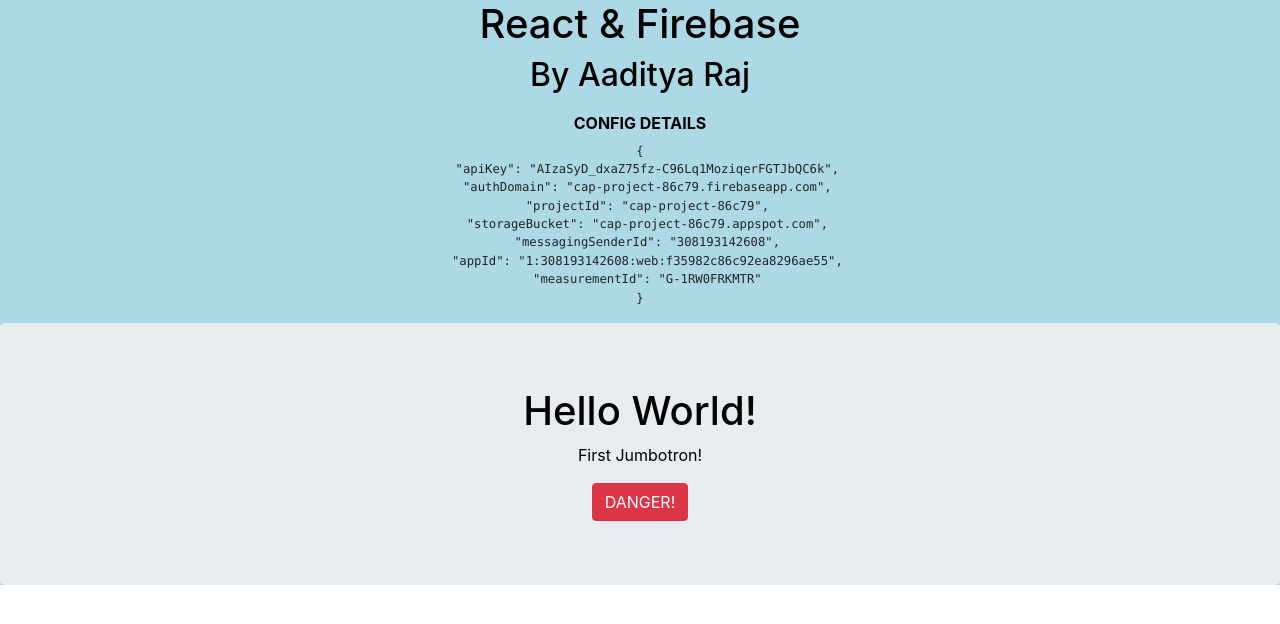
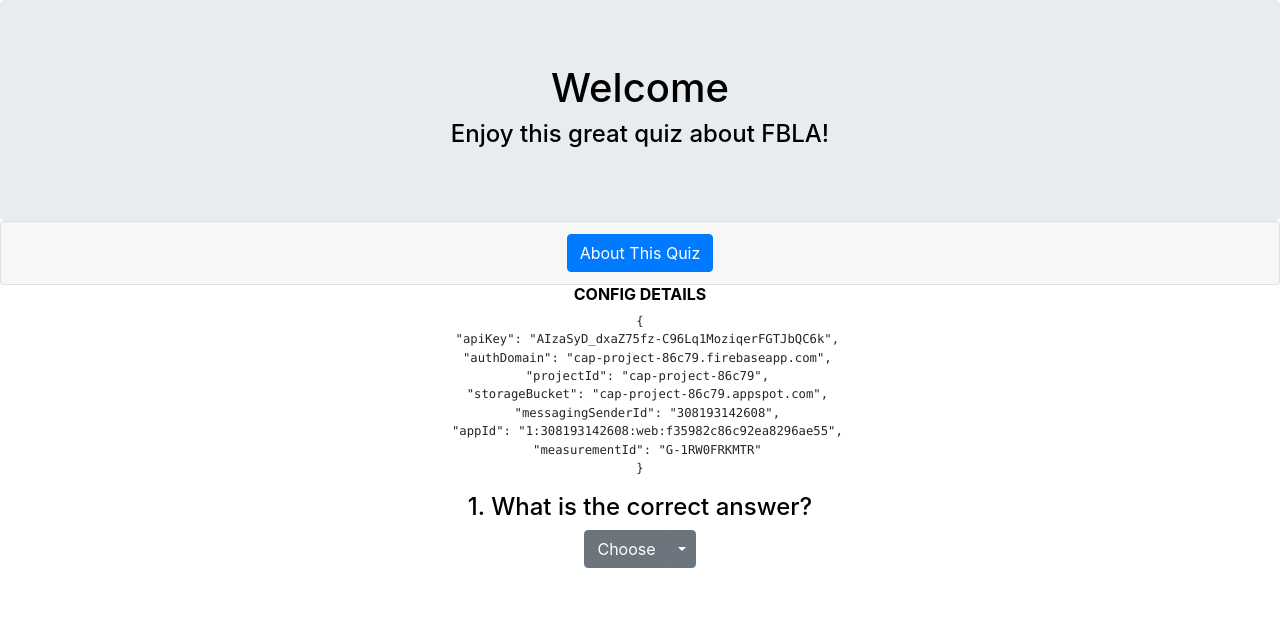
Before and after one commit to aaditraj/CAP_Project, a React (Create React App) app: page / in a window 1280 px wide. Shown: the top 624 px of the page. Built offline with nearby package versions, Linux system fonts and the light colour scheme.

Commit message:
added info display, and placeholder dropdown question (still need to communicate with firebase)

```diff
--- a/src/App.css
+++ b/src/App.css
@@ -1,10 +1,16 @@
 .App {
   text-align: center;
   color: black;
-  background-color: lightblue;
+}
+
+.jumbo{
+  margin-bottom: 0;
+}
+
+.config{
+  margin-top: 20px;
 }
 
 h6{
   font-weight: bold;
-  margin-top: 20px;
 }
--- a/src/App.js
+++ b/src/App.js
@@ -1,11 +1,11 @@
-import logo from './logo.svg';
+import React from "react";
 import './App.css';
 import firebase from "firebase";
 import Jumbotron from "react-bootstrap/Jumbotron";
-import Button from "react-bootstrap/Button";
+import InfoButton from "./components/InfoDisplay";
+import DropdownQuestion from "./components/Questions/Dropdown"
 
-function App() {
-  const firebaseApp = firebase.apps[0];
+class App extends React.Component {
   // const db = firebaseApp.firestore();
   // var docRef = db.collection("testCollection").doc("testDoc");
   // var data;
@@ -20,26 +20,48 @@
   // }).catch(function(error) {
   //     console.log("Error getting document:", error);
   // });
+  constructor(props){
+    super(props)
+    this.state = {
+      dropdown_state: 'Choose',
+      dropdown_correct: 0
+    }
+    this.handleDropdownSelect = this.handleDropdownSelect.bind(this)
+  }
+  handleDropdownSelect(e){
+    console.log(e)
+
+    this.setState({
+      dropdown_state: e,
+      dropdown_correct: (e === "Correct Ans" ? 1 : 0)
+    }, function() {
+      console.log(this.state.dropdown_correct)
+    })
+  }
+  render() {
+    const firebaseApp = firebase.apps[0];
     return (
       <div className="App">
         <header>
-      <h1>React & Firebase</h1>
-      <h2>By Aaditya Raj</h2>
+          <Jumbotron className = "jumbo">
+            <h1>Welcome</h1>
+            <h4>Enjoy this great quiz about FBLA!</h4>
+          </Jumbotron>
+          <InfoButton/>
         </header>
-
+        <div className = "config-details">
           <h6>CONFIG DETAILS</h6>
           <code>
             <pre>{JSON.stringify(firebaseApp.options, null, 2)}</pre>
           </code>
-
-      {/* Bootstrap experimentation */}
-      <Jumbotron>
-       <h1>Hello World!</h1>
-       <p>First Jumbotron!</p>
-       <Button variant = "danger">DANGER!</Button>
-      </Jumbotron>
+        </div>
+        <div>
+          <h4>1. What is the correct answer?</h4>
+          <DropdownQuestion onSelect = {this.handleDropdownSelect} value = {this.state.dropdown_state}/>
+        </div>
       </div>
     );
   }
+}
 
 export default App;
--- /dev/null
+++ b/src/components/InfoDisplay.js
@@ -0,0 +1,23 @@
+import React from "react";
+import Accordion from "react-bootstrap/Accordion";
+import Card from "react-bootstrap/Card"
+import Button from "react-bootstrap/Button"
+
+const InfoButton = () => {
+    return (
+        <Accordion>
+          <Card>
+            <Card.Header>
+              <Accordion.Toggle as={Button} eventKey="1"  >
+                About This Quiz
+              </Accordion.Toggle>
+            </Card.Header>
+            <Accordion.Collapse eventKey="1">
+              <Card.Body>This is a 5 question quiz about FBLA. Question types include multiple choice, true and false, fill in the blank, dropdown, and matching.</Card.Body>
+            </Accordion.Collapse>
+          </Card>
+        </Accordion>
+    );
+}
+
+export default InfoButton;
--- /dev/null
+++ b/src/components/Questions/Dropdown.js
@@ -0,0 +1,27 @@
+import React from "react";
+import Dropdown from "react-bootstrap/Dropdown";
+import Button from "react-bootstrap/Button";
+import ButtonGroup from "react-bootstrap/ButtonGroup"
+
+
+class DropdownQuestion extends React.Component {
+    render() {
+        return(
+            <Dropdown as={ButtonGroup} onSelect = {this.props.onSelect}>
+                <Button variant="secondary">{this.props.value}</Button>
+
+                <Dropdown.Toggle split variant="secondary" id="dropdown-split-basic" />
+
+                <Dropdown.Menu>
+                    <Dropdown.Item eventKey="Correct Ans">Correct Ans</Dropdown.Item>
+                    <Dropdown.Item eventKey="Incorrect Ans">Incorrect Ans</Dropdown.Item>
+                    <Dropdown.Item eventKey="Incorrect Ans">Incorrect Ans</Dropdown.Item>
+                </Dropdown.Menu>
+            </Dropdown>
+        );
+
+    }
+
+}
+
+export default DropdownQuestion;
```
Also changed, not shown: 1 other file (tests, documents, lock files or other folders). Lines whose indentation alone changed are shown as unchanged.
